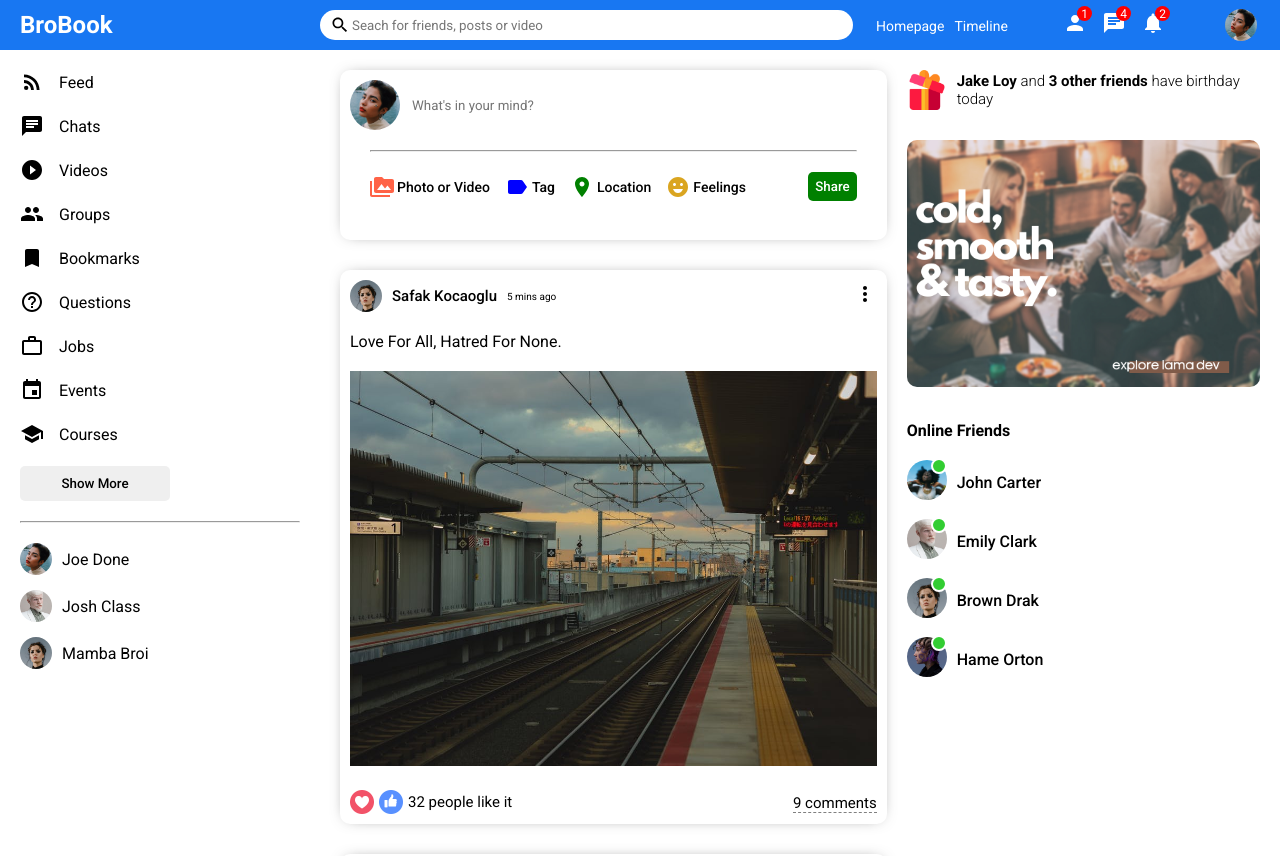
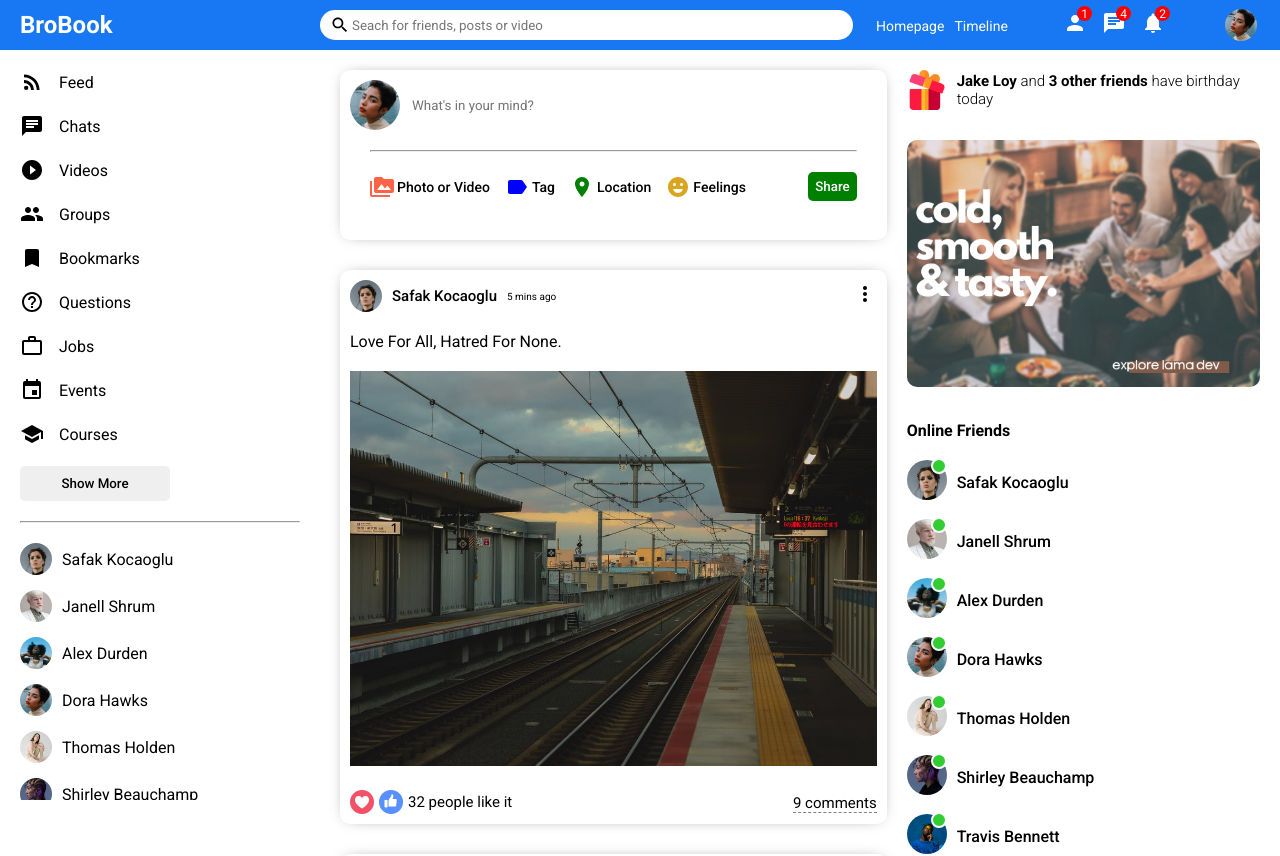
Before and after one commit to Vivek0306/Express_App, a React (Create React App) app: page / in a window 1280 px wide. Shown: the top 856 px of the page. Built offline with nearby package versions, Linux system fonts and the light colour scheme.

Commit message:
dynamic friend list from data

```diff
--- /dev/null
+++ b/src/components/friend/Friend.jsx
@@ -0,0 +1,11 @@
+import React from 'react'
+import "./friend.css"
+
+export default function Friend({ user }) {
+  return (
+    <li className='sidebarFriend'>
+        <img className="sidebarFriendImage" src={ user.profilePicture} alt="" />
+        <span className="sidebarFriendName">{ user.username }</span>
+    </li>
+  )
+}
--- /dev/null
+++ b/src/components/friend/friend.css
@@ -0,0 +1,13 @@
+.sidebarFriend{
+    display: flex;
+    align-items: center;
+    margin-bottom: 15px;
+}
+
+.sidebarFriendImage{
+    width: 32px;
+    height: 32px;
+    border-radius: 50%;
+    object-fit: cover;
+    margin-right: 10px;
+}
--- /dev/null
+++ b/src/components/online/Online.jsx
@@ -0,0 +1,14 @@
+import React from 'react'
+import "./online.css"
+
+export default function Online({ user }) {
+  return (
+    <li className="rightbarFriend">
+    <div className="rightbarProfileImgContainer">
+      <img src={ user.profilePicture } className='rightbarProfileImg' alt="" />
+      <span className='rightbarOnline'></span>
+    </div>
+    <span className="rightbarUsername">{ user.username }</span>
+  </li>
+  )
+}
--- /dev/null
+++ b/src/components/online/online.css
@@ -0,0 +1,32 @@
+.rightbarFriend{
+    display: flex;
+    align-items: center;
+    margin-bottom: 15px;
+}
+
+.rightbarProfileImgContainer{
+    margin-right: 10px;
+    position: relative;
+}
+
+.rightbarProfileImg{
+    width: 40px;
+    height: 40px;
+    border-radius: 50%;
+    object-fit: cover;
+}
+
+.rightbarOnline{
+    width: 12px;
+    height: 12px;
+    border-radius: 50%;
+    background-color: limegreen;
+    position: absolute;
+    top: -2px;
+    right: 0;
+    border: 2px solid white;
+}
+
+.rightbarUsername{
+    font-weight: 500;
+}
--- a/src/components/rightbar/Rightbar.jsx
+++ b/src/components/rightbar/Rightbar.jsx
@@ -1,6 +1,8 @@
 import React from 'react'
 import "./rightbar.css"
 import { } from "@mui/icons-material"
+import { Users } from '../../dummyData'
+import Online from '../online/Online'
 
 export default function Rightbar() {
   return (
@@ -13,34 +15,9 @@ export default function Rightbar() {
         <img className="rightbarAd" src="assets/ad.png"/>
         <h4 className="rightbarTitle">Online Friends</h4>
         <ul className="rightbarFriendList">
-          <li className="rightbarFriend">
-            <div className="rightbarProfileImgContainer">
-              <img src="assets/person/3.jpeg" className='rightbarProfileImg' alt="" />
-              <span className='rightbarOnline'></span>
-            </div>
-            <span className="rightbarUsername">John Carter</span>
-          </li>
-          <li className="rightbarFriend">
-            <div className="rightbarProfileImgContainer">
-              <img src="assets/person/2.jpeg" className='rightbarProfileImg' alt="" />
-              <span className='rightbarOnline'></span>
-            </div>
-            <span className="rightbarUsername">Emily Clark</span>
-          </li>
-          <li className="rightbarFriend">
-            <div className="rightbarProfileImgContainer">
-              <img src="assets/person/1.jpeg" className='rightbarProfileImg' alt="" />
-              <span className='rightbarOnline'></span>
-            </div>
-            <span className="rightbarUsername">Brown Drak</span>
-          </li>
-          <li className="rightbarFriend">
-            <div className="rightbarProfileImgContainer">
-              <img src="assets/person/6.jpeg" className='rightbarProfileImg' alt="" />
-              <span className='rightbarOnline'></span>
-            </div>
-            <span className="rightbarUsername">Hame Orton</span>
-          </li>
+            { Users.map(u => (
+              <Online key={u.id} user={u} />
+            )) }
         </ul>
       </div>
     </div>
--- a/src/components/rightbar/rightbar.css
+++ b/src/components/rightbar/rightbar.css
@@ -34,37 +34,3 @@
     margin: 0;
     list-style: none;
 }
-
-.rightbarFriend{
-    display: flex;
-    align-items: center;
-    margin-bottom: 15px;
-}
-
-.rightbarProfileImgContainer{
-    margin-right: 10px;
-    position: relative;
-}
-
-.rightbarProfileImg{
-    width: 40px;
-    height: 40px;
-    border-radius: 50%;
-    object-fit: cover;
-}
-
-.rightbarOnline{
-    width: 12px;
-    height: 12px;
-    border-radius: 50%;
-    background-color: limegreen;
-    position: absolute;
-    top: -2px;
-    right: 0;
-    border: 2px solid white;
-}
-
-.rightbarUsername{
-    font-weight: 500;
-
-}
--- a/src/components/sidebar/Sidebar.jsx
+++ b/src/components/sidebar/Sidebar.jsx
@@ -9,7 +9,8 @@ import {   RssFeed,
     WorkOutline,
     Event,
     School, } from "@mui/icons-material"
-
+import { Users } from '../../dummyData'
+import  Friend  from '../friend/Friend'
 export default function Sidebar() {
   return (
     <div className='sidebar'>
@@ -55,18 +56,9 @@ export default function Sidebar() {
             <button className="sidebarButton">Show More</button>
             <hr className='sidebarHr'/>
             <ul className='sidebarFriendList'>
-                <li className='sidebarFriend'>
-                    <img className="sidebarFriendImage" src="/assets/person/4.jpeg" alt="" />
-                    <span className="sidebarFriendName">Joe Done</span>
-                </li>
-                <li className='sidebarFriend'>
-                    <img className="sidebarFriendImage" src="/assets/person/2.jpeg" alt="" />
-                    <span className="sidebarFriendName">Josh Class</span>
-                </li>
-                <li className='sidebarFriend'>
-                    <img className="sidebarFriendImage" src="/assets/person/1.jpeg" alt="" />
-                    <span className="sidebarFriendName">Mamba Broi</span>
-                </li>
+              { Users.map(u =>(
+                <Friend key={u.id} user={u}/>
+              )) }
             </ul>
         </div>
     </div>
--- a/src/components/sidebar/sidebar.css
+++ b/src/components/sidebar/sidebar.css
@@ -2,6 +2,8 @@
     flex: 3;
     height: calc(100vh - 50px);
     overflow-y: scroll;
+    position: sticky;
+    top: 50px;
 }
 
 ::-webkit-scrollbar{
@@ -50,17 +52,3 @@
     margin: 0;
     list-style: none;
 }
-
-.sidebarFriend{
-    display: flex;
-    align-items: center;
-    margin-bottom: 15px;
-}
-
-.sidebarFriendImage{
-    width: 32px;
-    height: 32px;
-    border-radius: 50%;
-    object-fit: cover;
-    margin-right: 10px;
-}
--- a/src/components/topbar/topbar.css
+++ b/src/components/topbar/topbar.css
@@ -6,6 +6,7 @@
     align-items: center;
     position: sticky;
     top: 0;
+    z-index: 1;
 }
 
 .topbarLeft{
```
